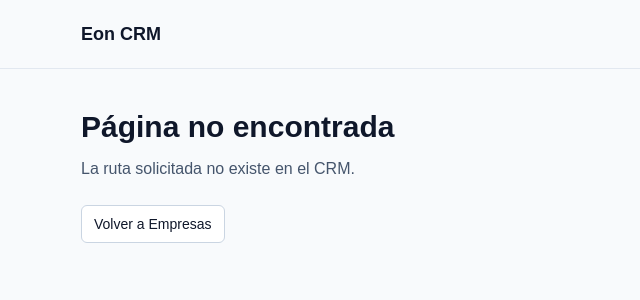
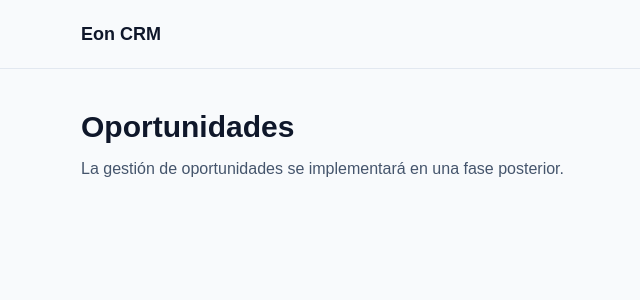
Before and after one commit to aleco-art/Eon-Labs, a Next.js app in the folder crm/: page /opportunities in a window 1280 px wide. Before the commit this address had no page. Shown: the top 300 px of the page, without its empty margins (71-711 px from the left). Built offline with nearby package versions, Linux system fonts and the light colour scheme.

Commit message:
feat(crm): add opportunities route

```diff
--- /dev/null
+++ b/crm/src/app/opportunities/page.tsx
@@ -0,0 +1,12 @@
+export default function OpportunitiesPage() {
+  return (
+    <section aria-labelledby="page-title">
+      <h1 className="text-3xl font-semibold" id="page-title">
+        Oportunidades
+      </h1>
+      <p className="mt-3 text-slate-600">
+        La gestión de oportunidades se implementará en una fase posterior.
+      </p>
+    </section>
+  );
+}
```
